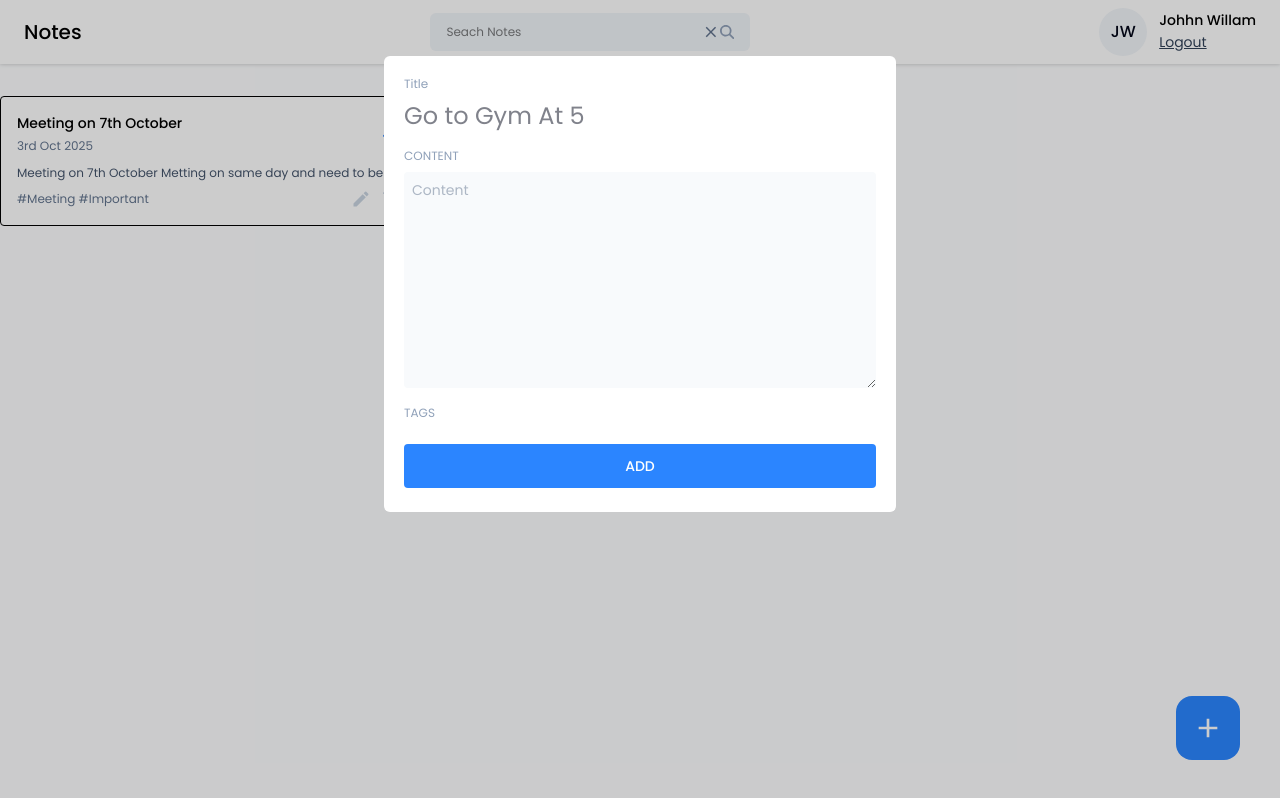
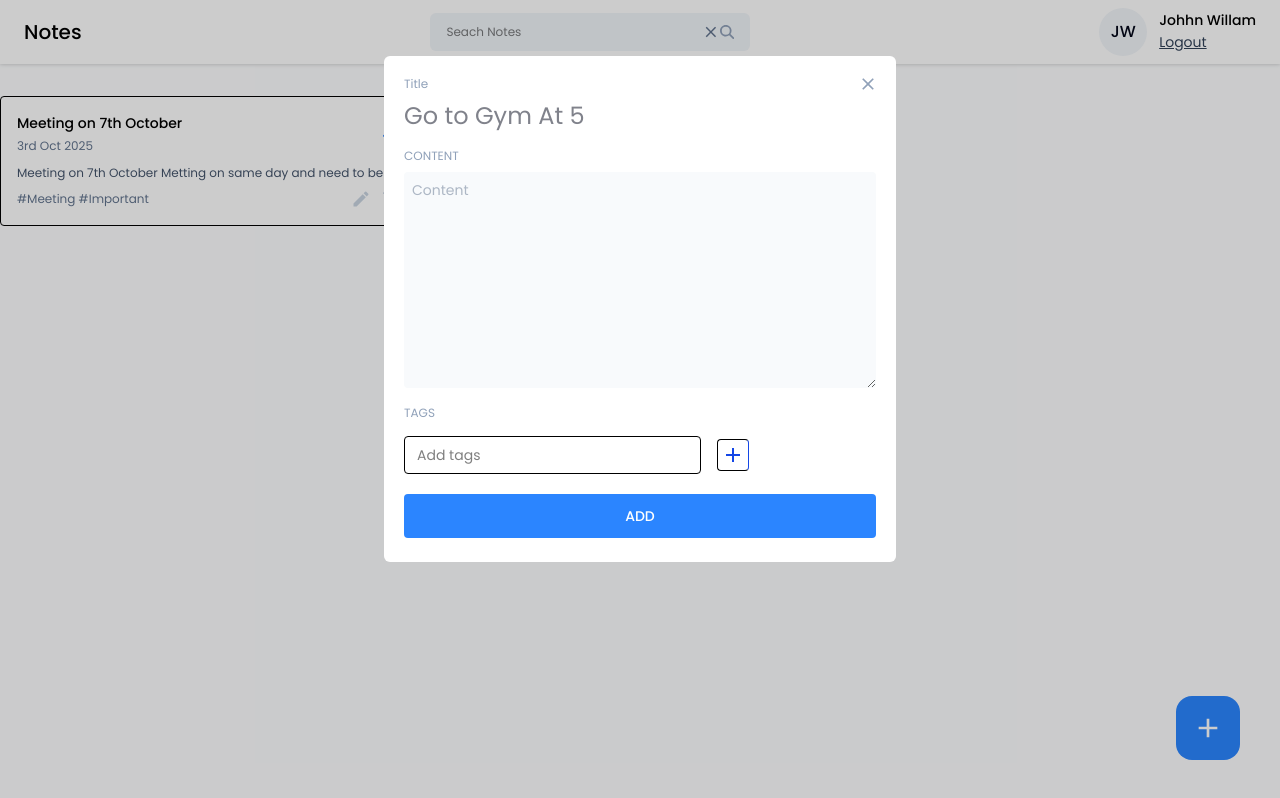
Before and after one commit to PrateekRajput12/NotesApp, a React app: page /dashboard in a window 1280 px wide. Both pictures are taken after a click on the button 1208 px from the left and 728 px from the top of the page. Built offline with nearby package versions, Linux system fonts and the light colour scheme; the HTML template or start-up script is replaced by a standard one; a web font is replaced by a local one.

Commit message:
8th commit tag input done

```diff
--- /dev/null
+++ b/src/components/input/TagInput.jsx
@@ -0,0 +1,61 @@
+import React, { useState } from 'react'
+import { MdAdd, MdClose } from 'react-icons/md'
+
+const TagInput = ({ tags, setTags }) => {
+    const [inputValue, setInputValue] = useState("")
+    const handleInputChange = (e) => {
+        setInputValue(e.target.value)
+    }
+
+    const addNewTag = () => {
+        if (inputValue.trim() !== "") {
+            setTags([...tags, inputValue.trim()])
+            setInputValue("")
+        }
+    }
+
+
+    const handleKeyDown = (e) => {
+        if (e.key === "Enter") {
+            addNewTag()
+        }
+    }
+
+    const handleRemoveTag = (tagToRemove) => {
+        setTags(tags.filter((tag) => tag !== tagToRemove))
+    }
+    return (
+        <div>
+
+
+            {tags?.length > 0 && (
+                <div className='flex items-center ga[-2 flex-wrap mt-2'>
+                    {tags?.map((tag, index) => (
+                        <span key={index} className='flex items-center gap-2 text-sm text-slate-900 bg-slate-100 px-3 py-1 rounded '># {tag}
+                            <button onClick={() => { handleRemoveTag(tag) }}>
+                                <MdClose />
+                            </button>
+                        </span>
+                    ))}
+                </div>)}
+
+
+            <div className='flex items-center gap-4 mt-3'>
+                <input type='text'
+                    value={inputValue}
+                    className='text-sm bg-transparent border px-3 py-2 rounded outline-none' placeholder='Add tags'
+                    onChange={handleInputChange}
+                    onKeyDown={handleKeyDown}
+                />
+                <button className=' w-8 h-8 flex items-center justify-center rounded border border-e-blue-700  hover:bg-blue-700'
+                    onClick={() => {
+                        addNewTag()
+                    }}>
+                    <MdAdd className='text-2xl text-blue-700 hover:text-white' />
+                </button>
+            </div>
+        </div>
+    )
+}
+
+export default TagInput
--- a/src/pages/Home/AddEditNotes.jsx
+++ b/src/pages/Home/AddEditNotes.jsx
@@ -1,13 +1,61 @@
-import React from 'react'
+import React, { useState } from 'react'
+import TagInput from '../../components/input/TagInput'
+import { MdClose } from 'react-icons/md'
 
-const AddEditNotes = () => {
+const AddEditNotes = ({ noteData, type, onClose }) => {
+    const [title, setTitle] = useState("")
+    const [content, setContent] = useState("")
+    const [tags, setTags] = useState([])
+    const [error, setError] = useState(null)
+
+    // ADD Note
+    const addNewNote = async () => {
+
+    }
+
+    // Edit Notes
+    const editNote=async()=>{
+
+    }
+
+    const handleAddNote = () => {
+        if (!title) {
+            setError("Please enter the title")
+            return
+        }
+        if (!content) {
+            setError("Please enter the content")
+        }
+        setError("")
+        if (type === "edit") {
+            editNote()
+        } else {
+            addNewNote()
+        }
+    }
     return (
-        <div>
+        <div className=' relative'>
+
+            <button className='w-10 h-10 group flex rounded-full items-center justify-center text-slate-500 absolute -top-3 -right-3 hover:bg-slate-500'
+                onClick={onClose}>
+                <MdClose className='text-slate-400 text-xl  group-hover:text-white' />
+            </button>
+
+
+
+
+
+
+
+
+
             <div className='flex flex-col gap-2'>
                 <label className='input-label'>Title</label>
                 <input type='text'
                     className='text-2xl text-slate-950 outline-none'
                     placeholder='Go to Gym At 5'
+                    value={title}
+                    onChange={({ target }) => setTitle(target.value)}
                 />
 
             </div>
@@ -18,15 +66,19 @@
                     className='text-sm text-slate-500 outline-none bg-slate-50 p-2 rounded'
                     placeholder='Content'
                     rows={10}
+                    value={content}
+                    onChange={({ target }) => setContent(target.value)}
                 />
 
             </div>
             <div className='mt-3 '>
                 <label className='input-label'>TAGS</label>
-
+                <TagInput
+                    tags={tags} setTags={setTags}
+                />
             </div>
-
-            <button className='btn-primary  font-medium mt-5 p-3' onClick={() => { }}>
+            {error && <p className='text-red-500 text-xs pt-4'>{error}</p>}
+            <button className='btn-primary  font-medium mt-5 p-3' onClick={handleAddNote}>
                 ADD
             </button>
         </div>
--- a/src/pages/Home/Home.jsx
+++ b/src/pages/Home/Home.jsx
@@ -46,7 +46,12 @@
         contentLabel=""
         className=" w-[40%] max-h-3/4 bg-white rounded-md mx-auto mt-14 p-5 overflow-scroll"  // need to remove this overflow property
       >
-        <AddEditNotes />
+        <AddEditNotes
+          type={openAddEditModal.type}
+          noteData={openAddEditModal.data}
+          onClose={() => {
+            setOpenAddEditModal({ isShow: false, type: "add", data: null })
+          }} />
       </Modal>
     </div>
   )
```
Also changed, not shown: 1 other file (tests, documents, lock files or other folders).
